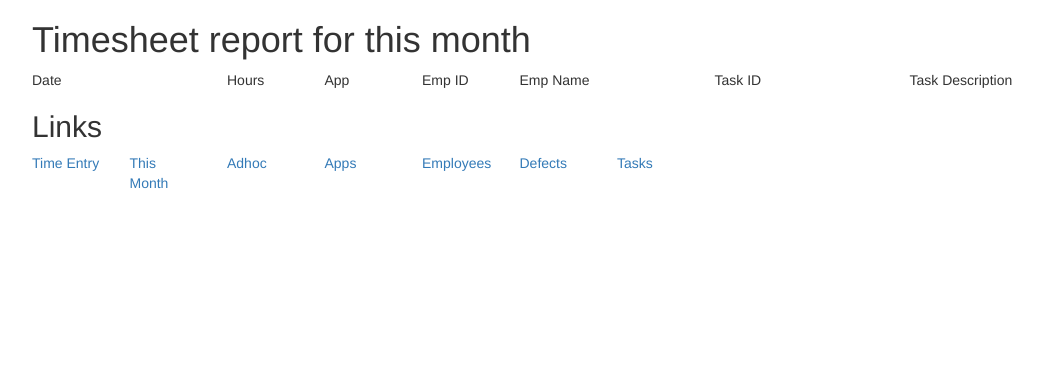
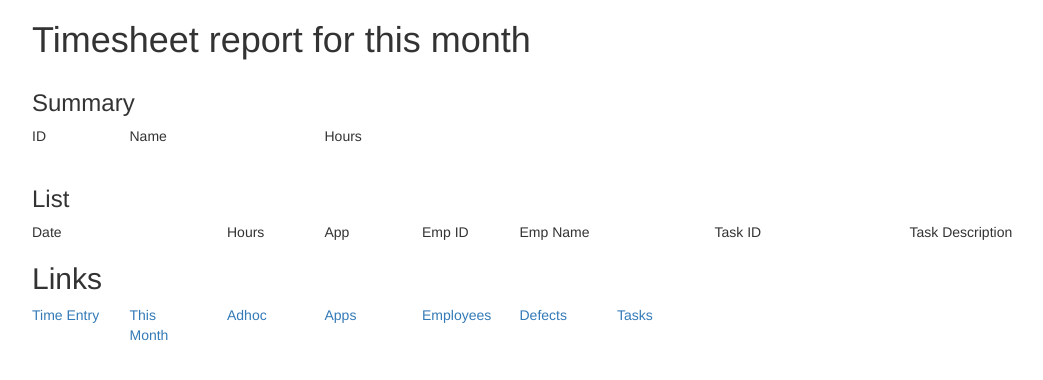
Before and after one commit to xanderyzwich/Timesheets, a Django app: page /timesheet/report/ in a window 1280 px wide. Shown: the top 380 px of the page, without its empty margins (38-1081 px from the left). Run offline with Django 3.2, Linux system fonts and the light colour scheme; data that the repository does not hold is empty; some libraries are stand-ins or nearby versions.

Commit message:
Implemented summary by employee on each listing page and report page

```diff
--- a/mysite/timesheets/models.py
+++ b/mysite/timesheets/models.py
@@ -1,6 +1,7 @@
+import datetime
+
 from django.db import models
 from django.forms import ModelForm
-import datetime
 
 
 # Create your models here.
@@ -71,7 +72,7 @@ class Timesheet(models.Model):     # PK=EMP_ID,APP_ID,TASK_TYPE,DEFECT_ID,ADHOC_
 
     def __str__(self):
         return str('Employee: ' + str(self.emp) + ' App: ' + str(self.app) + ' Task: ' + str(self.task) + ' Defect: '
-                   + str(self.defect) + ' Adhoc: ' + str(self.adhoc))
+                   + str(self.defect) + ' Adhoc: ' + str(self.adhoc) + ' Hours: ' + str(self.hours))
 
 
 class TimesheetForm(ModelForm):
--- a/mysite/timesheets/templates/timesheets/timesheet.html
+++ b/mysite/timesheets/templates/timesheets/timesheet.html
@@ -15,7 +15,25 @@
             </div>
         </div>
         <div class="container-fluid" name="body-box">
-            <div class="container">
+            <div class="container" title="summary">
+                <h3>Summary</h3>
+                <div class="row" name="heading">
+                    <div class="col-sm-1">ID</div>
+                    <div class="col-sm-2">Name</div>
+                    <div class="col-sm-2">Hours</div>
+                </div>
+                {% for piece in data %}
+                    <div class="row" name="data">
+                        <div class="col-sm-1">{{ piece.emp__id }}</div>
+                        <div class="col-sm-1">{{ piece.emp__first_name }}</div>
+                        <div class="col-sm-1">{{ piece.emp__last_name }}</div>
+                        <div class="col-sm-2">{{ piece.sum }}</div>
+                    </div>
+                {% endfor %}
+            </div>
+            <br>
+            <div class="container" title="main">
+                <h3>List</h3>
                 <div class="row" name="heading">
                     <div class="col-sm-2">Date</div>
                     <div class="col-sm-1">Hours</div>
--- a/mysite/timesheets/views.py
+++ b/mysite/timesheets/views.py
@@ -1,6 +1,7 @@
 import calendar
 import datetime
 
+from django.db.models import Sum
 from django.http import HttpResponse
 from django.shortcuts import get_object_or_404, render
 from django.template import loader
@@ -38,8 +39,10 @@ def report(request, year=0, month=0, day=0):
         timesheet_list = Timesheet.objects.filter(date__month=month, date__year=year, date__day=day)
         time_string = str(day) + ' ' + calendar.month_name[month] + ' ' + str(year)
 
+    # details = timesheet_list.values('emp__id', 'emp__first_name', 'emp__last_name').annotate(sum=Sum('hours'))
     return render(request, 'timesheets/timesheet.html', {'object': 'Timesheet report for ' + time_string,
-                                                          'timesheet_list': timesheet_list})
+                                                         'data': summary(timesheet_list),
+                                                         'timesheet_list': timesheet_list})
 
 
 # Views tied to models
@@ -60,9 +63,10 @@ def adhocs(request):
 def adhoc(request, adhoc_id):
     adhoc = get_object_or_404(Adhoc, pk=adhoc_id)
     today_date = datetime.date.today()
-    timesheet_list = Timesheet.objects.filter(date__month=today_date.month,date__year=today_date.year,
+    timesheet_list = Timesheet.objects.filter(date__month=today_date.month, date__year=today_date.year,
                                               adhoc__id=adhoc_id)
-    return render(request, 'timesheets/timesheet.html', {'object': adhoc, 'timesheet_list': timesheet_list})
+    return render(request, 'timesheets/timesheet.html', {'object': adhoc, 'data': summary(timesheet_list),
+                                                         'timesheet_list': timesheet_list})
 
 
 # App Model Views
@@ -81,7 +85,8 @@ def app(request, app_id):
     app = get_object_or_404(App,pk=app_id)
     today_date = datetime.date.today()
     timesheet_list = Timesheet.objects.filter(date__month=today_date.month, date__year=today_date.year, app__id=app_id)
-    return render(request, 'timesheets/timesheet.html', {'object': app, 'timesheet_list': timesheet_list})
+    return render(request, 'timesheets/timesheet.html', {'object': app, 'data': summary(timesheet_list),
+                                                         'timesheet_list': timesheet_list})
 
 
 # Defect Model Views
@@ -101,7 +106,8 @@ def defect(request, defect_id):
     today_date = datetime.date.today()
     timesheet_list = Timesheet.objects.filter(date__month=today_date.month, date__year=today_date.year,
                                               defect__id=defect_id)
-    return render(request, 'timesheets/timesheet.html', {'object': defect, 'timesheet_list': timesheet_list})
+    return render(request, 'timesheets/timesheet.html',
+                  {'object': defect, 'data': summary(timesheet_list), 'timesheet_list': timesheet_list})
 
 
 # Employee Model Views
@@ -119,8 +125,10 @@ def employees(request):
 def employee(request, employee_id):
     employee = get_object_or_404(Employee, pk=employee_id)
     today_date = datetime.date.today()
-    timesheet_list = Timesheet.objects.filter(date__month=today_date.month, date__year=today_date.year, emp__id=employee_id)
-    return render(request, 'timesheets/timesheet.html', {'object': employee, 'timesheet_list': timesheet_list})
+    timesheet_list = Timesheet.objects.filter(date__month=today_date.month, date__year=today_date.year,
+                                              emp__id=employee_id)
+    return render(request, 'timesheets/timesheet.html',
+                  {'object': employee, 'data': summary(timesheet_list), 'timesheet_list': timesheet_list})
 
 
 # Task Model Views
@@ -139,4 +147,8 @@ def task(request, task_id):
     task = get_object_or_404(Task, pk=task_id)
     today_date = datetime.date.today()
     timesheet_list = Timesheet.objects.filter(date__month=today_date.month, date__year=today_date.year, task__id=task_id)
-    return render(request, 'timesheets/timesheet.html', {'object': task, 'timesheet_list': timesheet_list})
+    return render(request, 'timesheets/timesheet.html', {'object': task, 'data': summary(timesheet_list), 'timesheet_list': timesheet_list})
+
+
+def summary(result_set):
+    return result_set.values('emp__id', 'emp__first_name', 'emp__last_name').order_by().annotate(sum=Sum('hours'))
```
